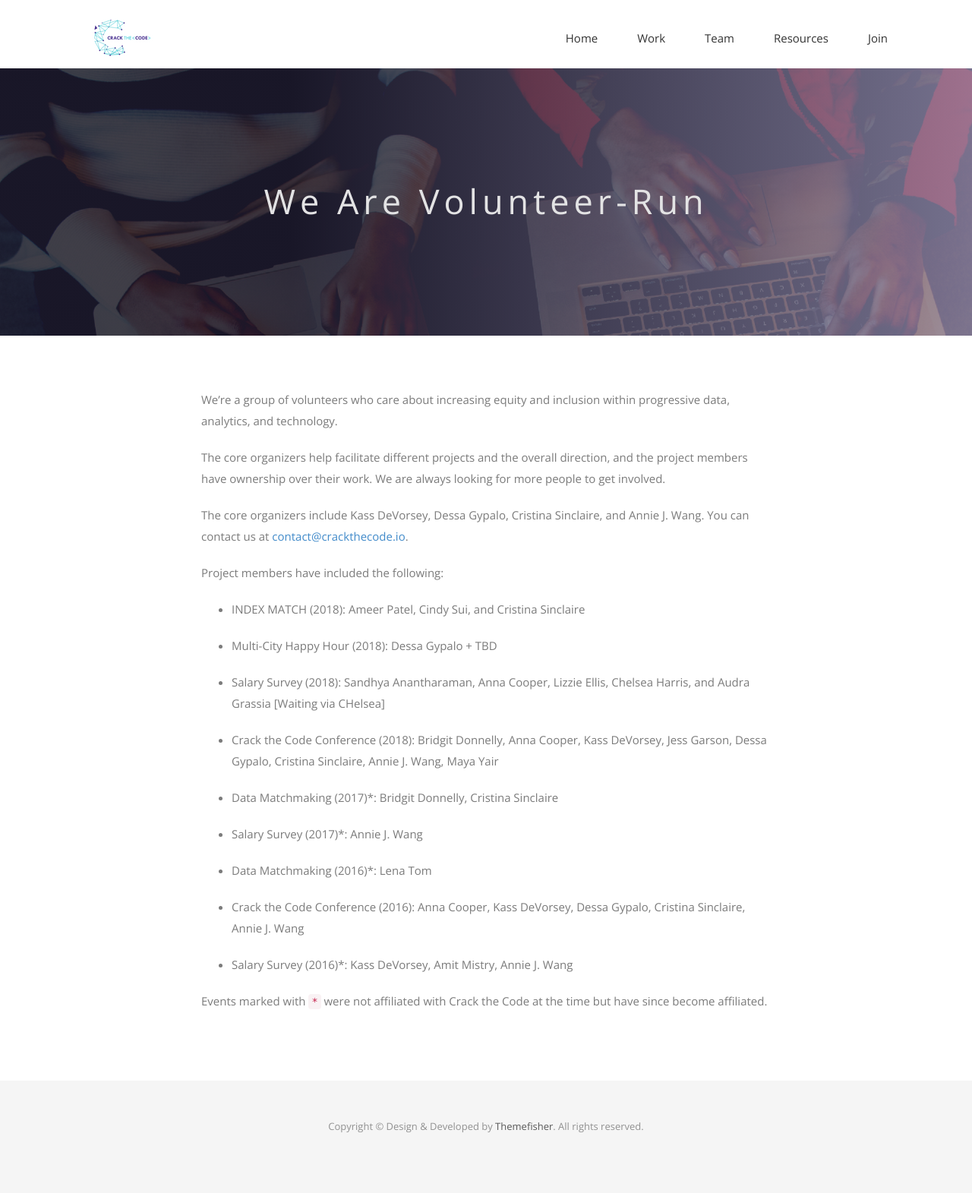
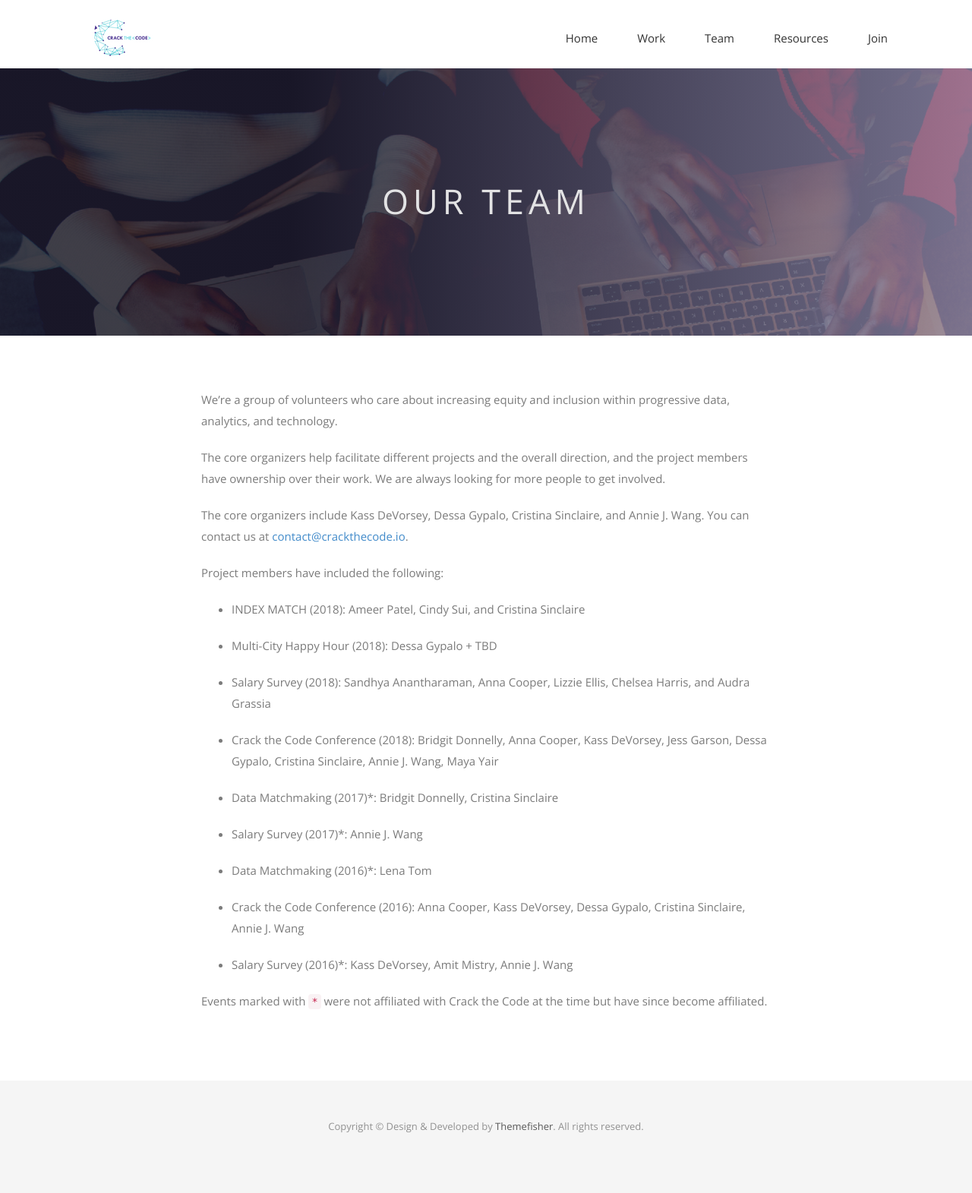
Before and after one commit to anniejw6/crackthecode_site, a Jekyll site: the page built from team.md, in a window 1280 px wide. Shown: the whole page at 76% size. Built offline with Jekyll 4.4.1, drawn with Linux system fonts in a browser that asks for light colours; nearby versions of some CDN libraries; some web fonts are replaced.

Commit message:
some misc changes

```diff
--- a/_includes/header.html
+++ b/_includes/header.html
@@ -23,9 +23,18 @@
               <ul class="nav navbar-nav navbar-right">
                 <li><a href="{{ site.baseurl }}/">Home</a></li>
                 <li><a href="{{ site.baseurl }}/#service">Work</a></li>
+                <!--<li class="dropdown">
+                  <a class="dropdown-toggle" data-toggle="dropdown" href="#">Work
+                  <span class="caret"></span></a>
+                  <ul style="left:0;" class="dropdown-menu">
+                    <li><a href="#">Conference</a></li>
+                    <li><a href="#">Salary Survey</a></li>
+                    <li><a href="#">Resources</a></li>
+                  </ul>
+                </li>-->
                 <li><a href="{{ site.baseurl }}/team">Team</a></li>
                 <li><a href="{{ site.baseurl }}/resources">Resources</a></li>
-                <li><a href="{{ site.baseurl }}/#call-to-action">Join</a></li>
+                <li><a href="http://eepurl.com/dzZyhf" target="_blank">Join</a></li>
               </ul>
             </div><!-- /.navbar-collapse -->
           </div><!-- /.container-fluid -->
--- a/_layouts/info.html
+++ b/_layouts/info.html
@@ -7,7 +7,7 @@ layout: page
     <div class="row">
       <div class="col-md-12">
         <div class="block">
-          <h1>{{page.title}}</h1>
+          <h1>{{page.title | upcase}}</h1>
           <p>{{page.tagline}}</p>
         </div>
       </div>
--- a/css/airspace.css
+++ b/css/airspace.css
@@ -433,7 +433,7 @@ font header .navbar-default .navbar-nav li a:hover {
   text-align: center;
 }
 #global-header .block h1 {
-  font-weight: 100;
+  font-weight: 400;
   font-size: 45px;
   letter-spacing: 6px;
   padding-bottom: 15px;
--- a/team.md
+++ b/team.md
@@ -1,6 +1,6 @@
 ---
 layout: info
-title: We are volunteer-run
+title: Our Team
 permalink: /team/
 ---
 
@@ -16,7 +16,7 @@ Project members have included the following:
 
 * Multi-City Happy Hour (2018): Dessa Gypalo + TBD
 
-* Salary Survey (2018): Sandhya Anantharaman, Anna Cooper, Lizzie Ellis, Chelsea Harris, and Audra Grassia [Waiting via CHelsea]
+* Salary Survey (2018): Sandhya Anantharaman, Anna Cooper, Lizzie Ellis, Chelsea Harris, and Audra Grassia
 
 * Crack the Code Conference (2018): Bridgit Donnelly, Anna Cooper, Kass DeVorsey, Jess Garson, Dessa Gypalo, Cristina Sinclaire, Annie J. Wang, Maya Yair
 
```
